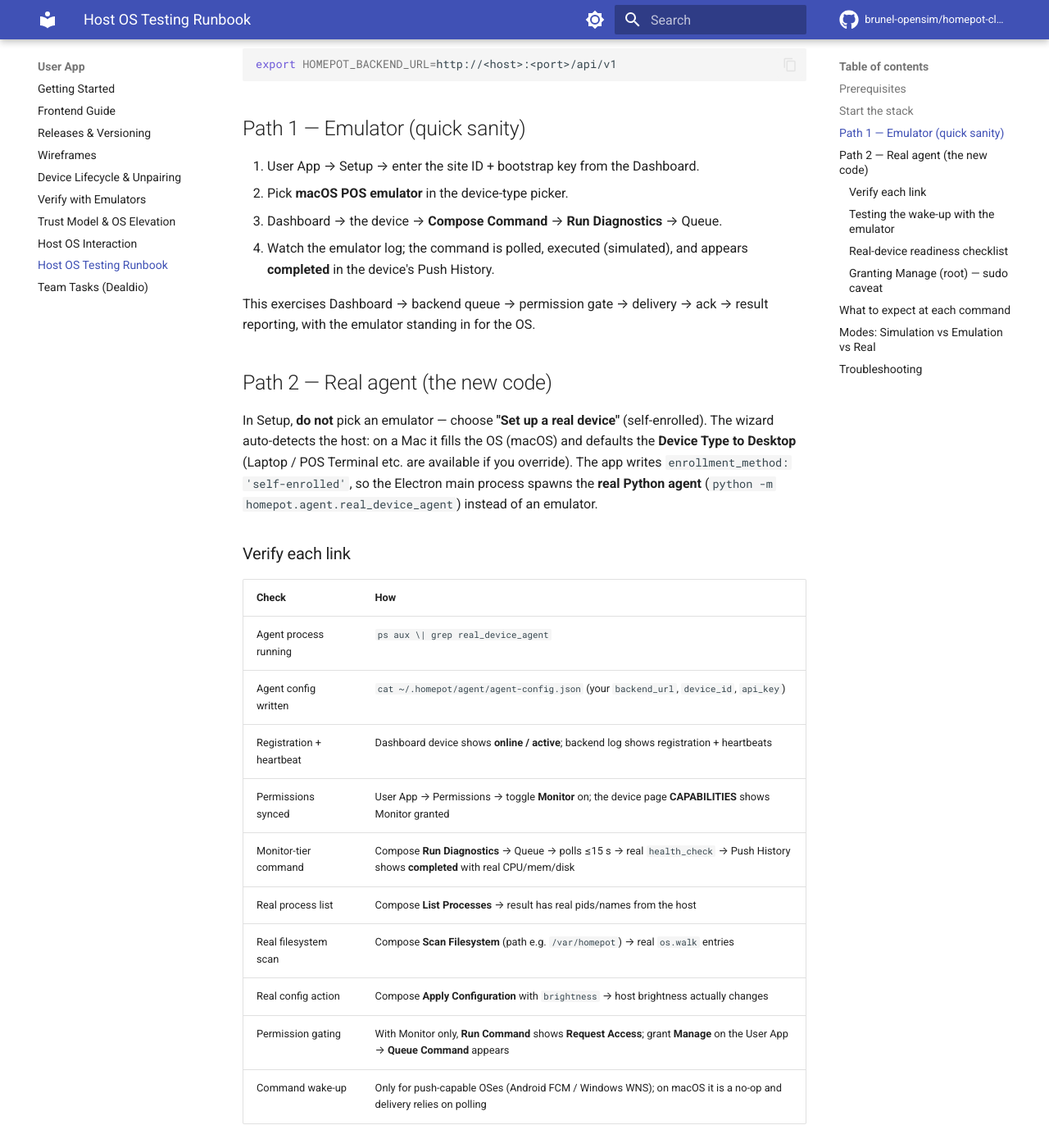
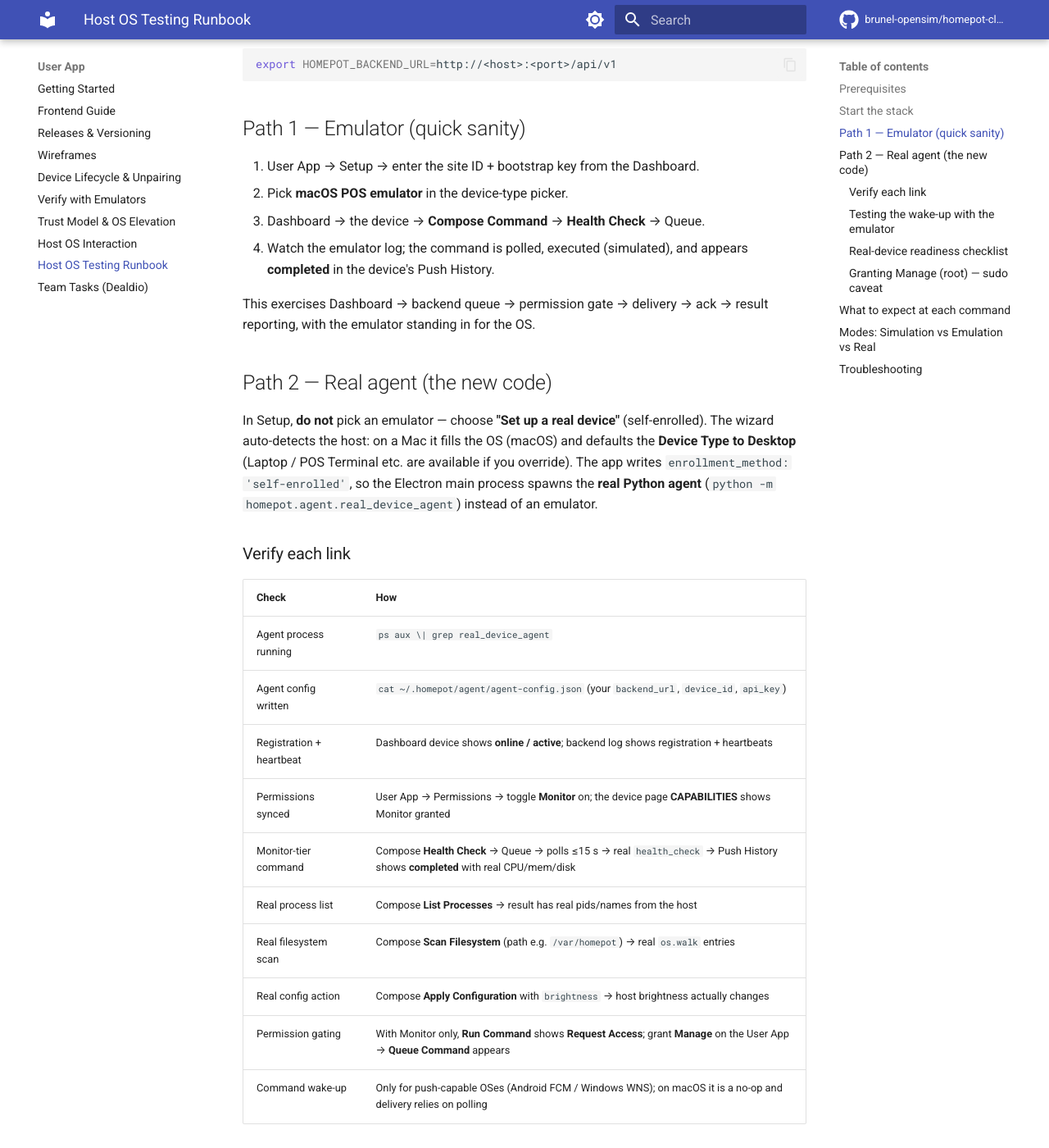
Before and after one commit to brunel-opensim/homepot-client, an MkDocs documentation site: the page built from docs/userapp-os-interaction-testing.md, in a window 1280 px wide and 1400 px high, scrolled down 983 px. Shown: the whole window at 82% size. Built offline with MkDocs 1.6.1 and Material for MkDocs 9.7.7, drawn with Linux system fonts in a browser that asks for light colours; comment, search, counter and statistics services are not loaded; the version menu is left out; some of the changed text lies outside the part shown.

Commit message:
docs: rename 'Run Diagnostics' to 'Health Check' in docs

```diff
--- a/docs/userapp-os-interaction-testing.md
+++ b/docs/userapp-os-interaction-testing.md
@@ -45,7 +45,7 @@ export HOMEPOT_BACKEND_URL=http://<host>:<port>/api/v1
 
 1. User App → Setup → enter the site ID + bootstrap key from the Dashboard.
 2. Pick **macOS POS emulator** in the device-type picker.
-3. Dashboard → the device → **Compose Command** → **Run Diagnostics** → Queue.
+3. Dashboard → the device → **Compose Command** → **Health Check** → Queue.
 4. Watch the emulator log; the command is polled, executed (simulated), and
    appears **completed** in the device's Push History.
 
@@ -70,7 +70,7 @@ an emulator.
 | Agent config written | `cat ~/.homepot/agent/agent-config.json` (your `backend_url`, `device_id`, `api_key`) |
 | Registration + heartbeat | Dashboard device shows **online / active**; backend log shows registration + heartbeats |
 | Permissions synced | User App → Permissions → toggle **Monitor** on; the device page **CAPABILITIES** shows Monitor granted |
-| Monitor-tier command | Compose **Run Diagnostics** → Queue → polls ≤15 s → real `health_check` → Push History shows **completed** with real CPU/mem/disk |
+| Monitor-tier command | Compose **Health Check** → Queue → polls ≤15 s → real `health_check` → Push History shows **completed** with real CPU/mem/disk |
 | Real process list | Compose **List Processes** → result has real pids/names from the host |
 | Real filesystem scan | Compose **Scan Filesystem** (path e.g. `/var/homepot`) → real `os.walk` entries |
 | Real config action | Compose **Apply Configuration** with `brightness` → host brightness actually changes |
@@ -137,7 +137,7 @@ and `restart`/`shutdown` report `failed` — expected. The Monitor-tier and
 
 | Command | Tier | Real host result |
 |---|---|---|
-| Run Diagnostics (`health_check`) | Monitor | per-test pass/fail + CPU/memory/disk values |
+| Health Check (`health_check`) | Monitor | per-test pass/fail + CPU/memory/disk values |
 | List Processes | Monitor | sorted process snapshot |
 | List Network Connections | Monitor | connections filtered by state |
 | Run Command / Run Script | Manage | sudo execution, stdout/stderr/exit code |
```
Also changed, not shown: docs/agent-permissions-trust-model.md (+1 -1 lines).
